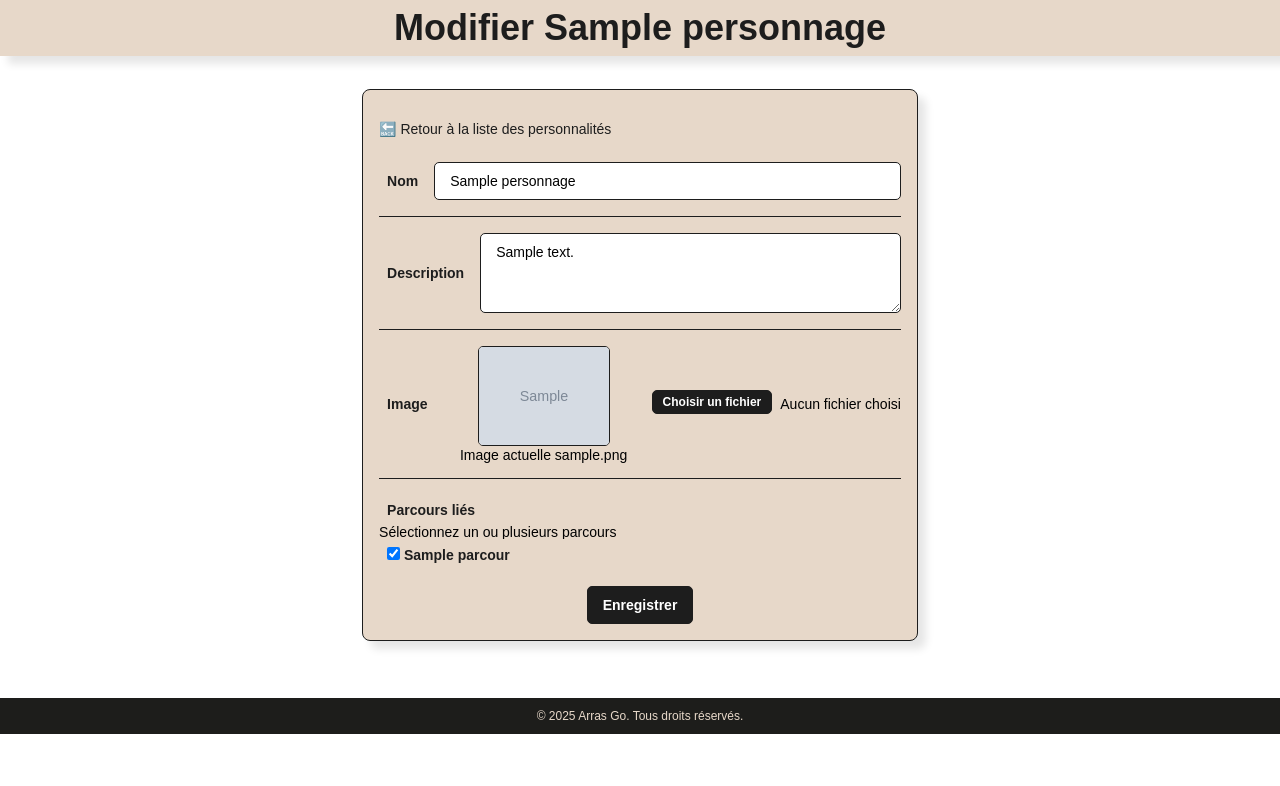
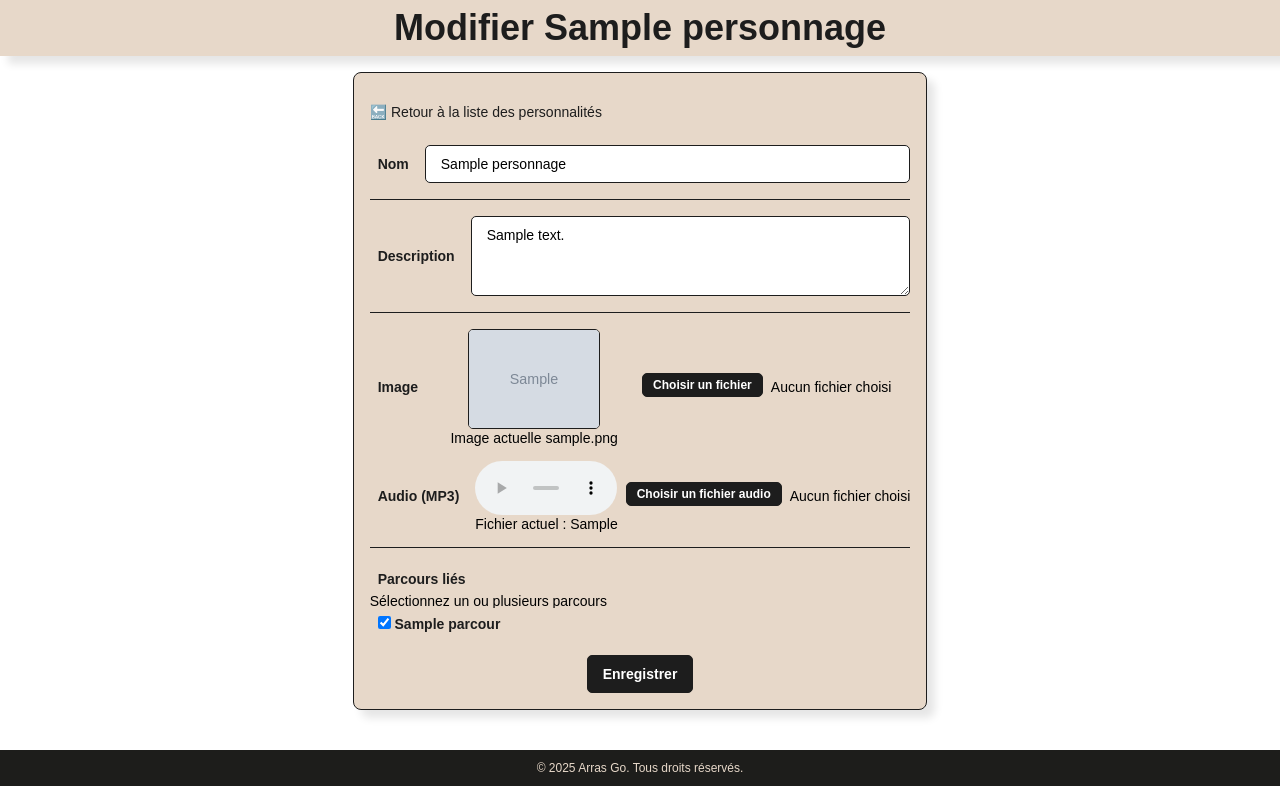
Before and after one commit to DarkSpharx/arrasgo, a PHP site: page /edit_personnage.php?id=10 in a window 1280 px wide. Shown: the part 66-852 px from the top of the page. Before the commit the page ends 800 px from the top, so only its background shows below. Run offline with PHP 8.4, Linux system fonts and the light colour scheme; a user stored in the database is signed in; tables that the repository leaves empty hold one stand-in row (values such as "Sample post"); grey boxes marked "Sample" are stand-in pictures.

Commit message:
Ajout de la gestion des fichiers audio pour les personnages : mise à jour des fonctions d'ajout et de mise à jour, ajout de champs pour le MP3 dans le formulaire, et modification de l'affichage dans la liste des personnages.

```diff
--- a/backend/functions/personnages.php
+++ b/backend/functions/personnages.php
@@ -7,10 +7,10 @@ function get_all_personnages($pdo)
 }
 
 // Ajoute un personnage
-function add_personnage($pdo, $nom, $description, $image)
+function add_personnage($pdo, $nom, $description, $image, $mp3_personnage = null)
 {
-    $stmt = $pdo->prepare("INSERT INTO personnages (nom_personnage, description_personnage, image_personnage) VALUES (?, ?, ?)");
-    return $stmt->execute([$nom, $description, $image]);
+    $stmt = $pdo->prepare("INSERT INTO personnages (nom_personnage, description_personnage, image_personnage, mp3_personnage) VALUES (?, ?, ?, ?)");
+    return $stmt->execute([$nom, $description, $image, $mp3_personnage]);
 }
 
 // Récupère un personnage par son id
@@ -22,10 +22,10 @@ function get_personnage($pdo, $id_personnage)
 }
 
 // Met à jour un personnage
-function update_personnage($pdo, $id_personnage, $nom, $description, $image)
+function update_personnage($pdo, $id_personnage, $nom, $description, $image, $mp3_personnage = null)
 {
-    $stmt = $pdo->prepare("UPDATE personnages SET nom_personnage = ?, description_personnage = ?, image_personnage = ? WHERE id_personnage = ?");
-    return $stmt->execute([$nom, $description, $image, $id_personnage]);
+    $stmt = $pdo->prepare("UPDATE personnages SET nom_personnage = ?, description_personnage = ?, image_personnage = ?, mp3_personnage = ? WHERE id_personnage = ?");
+    return $stmt->execute([$nom, $description, $image, $mp3_personnage, $id_personnage]);
 }
 
 // Supprime un personnage
--- a/backoffice/css/forms.css
+++ b/backoffice/css/forms.css
@@ -112,7 +112,7 @@
 }
 
 audio {
-  width: 95%;
+  width: 100%;
   margin: 0 auto;
 }
 
--- a/backoffice/edit_personnage.php
+++ b/backoffice/edit_personnage.php
@@ -30,6 +30,7 @@ if ($_SERVER['REQUEST_METHOD'] == 'POST') {
     $nom = $_POST['nom_personnage'];
     $description = $_POST['description_personnage'];
     $image = $personnage['image_personnage'];
+    $mp3_personnage = $personnage['mp3_personnage'];
     $parcours_selectionnes = isset($_POST['parcours']) ? $_POST['parcours'] : [];
     if (isset($_FILES['image_personnage']) && $_FILES['image_personnage']['error'] == UPLOAD_ERR_OK) {
         $img_name = uniqid() . '_' . basename($_FILES['image_personnage']['name']);
@@ -40,8 +41,18 @@ if ($_SERVER['REQUEST_METHOD'] == 'POST') {
             $error = "Erreur lors de l'upload de l'image.";
         }
     }
+    // Gestion du MP3 personnage
+    if (isset($_FILES['mp3_personnage']) && $_FILES['mp3_personnage']['error'] == UPLOAD_ERR_OK) {
+        $mp3_name = uniqid() . '_' . basename($_FILES['mp3_personnage']['name']);
+        $mp3_path = __DIR__ . '/../data/mp3/' . $mp3_name;
+        if (move_uploaded_file($_FILES['mp3_personnage']['tmp_name'], $mp3_path)) {
+            $mp3_personnage = $mp3_name;
+        } else {
+            $error = "Erreur lors de l'upload du fichier audio.";
+        }
+    }
     if (!empty($nom) && !empty($description) && !empty($parcours_selectionnes)) {
-        $result = update_personnage($pdo, $id_personnage, $nom, $description, $image);
+        $result = update_personnage($pdo, $id_personnage, $nom, $description, $image, $mp3_personnage);
         if ($result) {
             // Mettre à jour les liens parcours_personnages
             $pdo->prepare("DELETE FROM parcours_personnages WHERE id_personnage = ?")->execute([$id_personnage]);
@@ -116,6 +127,21 @@ if ($_SERVER['REQUEST_METHOD'] == 'POST') {
                     <label for="image_personnage" class="button-form">Choisir un fichier</label>
                     <span id="file-chosen">Aucun fichier choisi</span>
                 </div>
+                <div class="form-group-horizontal">
+                    <label for="mp3_personnage">Audio (MP3)</label>
+                    <div id="mp3-preview-container">
+                        <?php if (!empty($personnage['mp3_personnage'])): ?>
+                            <audio controls src="../data/mp3/<?= htmlspecialchars($personnage['mp3_personnage']) ?>"></audio>
+                            <br>
+                            <small id="current-mp3-name">Fichier actuel : <?= htmlspecialchars($personnage['mp3_personnage']) ?></small>
+                        <?php else: ?>
+                            <em>Aucun fichier audio</em>
+                        <?php endif; ?>
+                    </div>
+                    <input type="file" id="mp3_personnage" name="mp3_personnage" accept="audio/mp3,audio/mpeg" style="display:none;">
+                    <label for="mp3_personnage" class="button-form">Choisir un fichier audio</label>
+                    <span id="mp3-file-chosen">Aucun fichier choisi</span>
+                </div>
                 <hr>
                 <div class="form-group">
                     <label>Parcours liés</label>
@@ -160,6 +186,16 @@ if ($_SERVER['REQUEST_METHOD'] == 'POST') {
                 if (currentImageName) currentImageName.style.display = '';
             }
         });
+        // MP3
+        const mp3Input = document.getElementById('mp3_personnage');
+        const mp3FileChosen = document.getElementById('mp3-file-chosen');
+        mp3Input.addEventListener('change', function() {
+            if (this.files && this.files[0]) {
+                mp3FileChosen.textContent = this.files[0].name;
+            } else {
+                mp3FileChosen.textContent = 'Aucun fichier choisi';
+            }
+        });
     });
     </script>
 </body>
--- a/backoffice/list_parcours.php
+++ b/backoffice/list_parcours.php
@@ -5,8 +5,8 @@ require_once '../backend/security/check_auth.php';
 require_once '../backend/functions/parcours.php';
 require_once '../backend/config/database.php'; // ajoute cette ligne si elle manque
 
-// Récupère la liste des parcours
-$parcours = get_all_parcours($pdo);
+// Récupère la liste des parcours (en ligne et brouillon)
+$parcours = get_all_parcours_backoffice($pdo);
 
 ?>
 
--- a/sql/arrasgo_create_tables.sql
+++ b/sql/arrasgo_create_tables.sql
@@ -71,6 +71,7 @@ CREATE TABLE personnages (
     id_personnage INT AUTO_INCREMENT PRIMARY KEY,
     nom_personnage VARCHAR(255) NOT NULL,
     image_personnage VARCHAR(255),
+    mp3_personnage VARCHAR(255), -- fichier audio de retranscription
     description_personnage TEXT
 );
 
```
Also changed, not shown: backoffice/add_personnage.php (+23 -1 lines), backoffice/list_personnages.php (+17 -10 lines).
